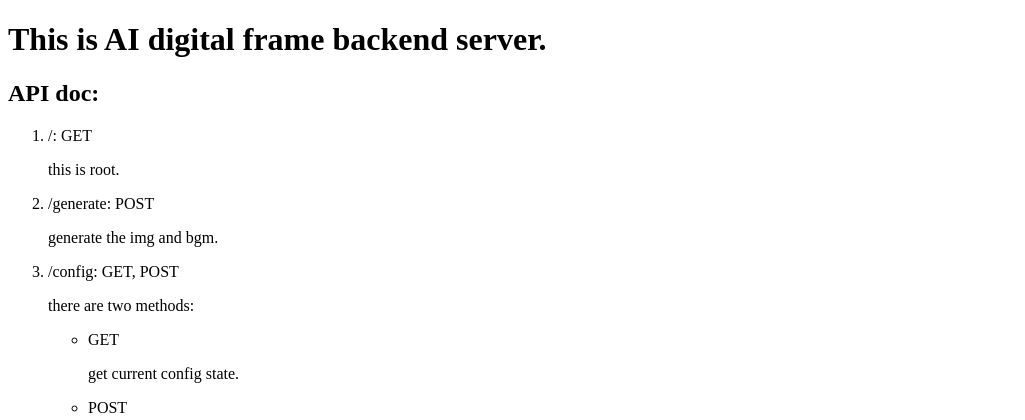
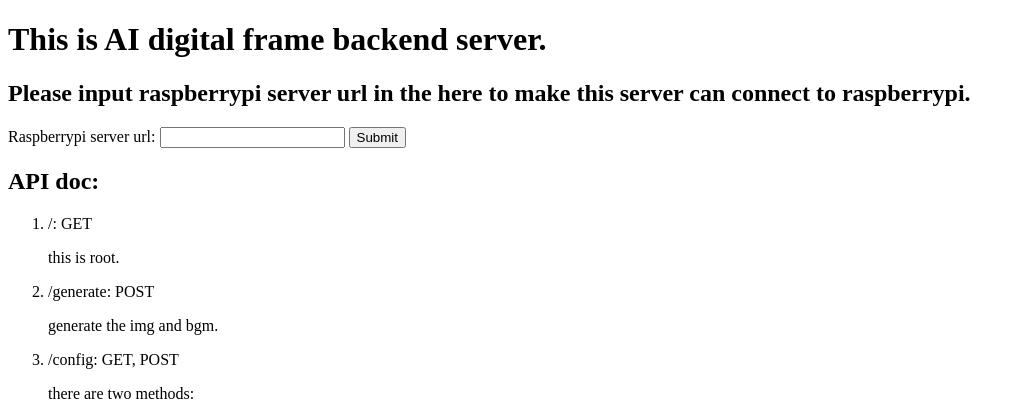
Before and after one commit to asadfgglie/AI-digital-frame, a Flask app: template templates/index.html in a window 1280 px wide. Shown: the top 420 px of the page, without its empty margins (0-1025 px from the left). Run offline with Flask 3, Linux system fonts and the light colour scheme; the template is opened without the code that fills it, so the values that code supplies are empty; parts of the project's set-up code (start-up, migrations or seed data) failed here and were passed over; some libraries are stand-ins or nearby versions.

Commit message:
add call raspberrypi to post img

```diff
--- a/app.py
+++ b/app.py
@@ -1,5 +1,4 @@
 import argparse
-import json
 import os.path
 
 parser = argparse.ArgumentParser(
@@ -43,7 +42,7 @@ import asyncio
 import base64
 from PIL import Image
 
-from flask import Flask, request, jsonify, render_template, Response
+from flask import Flask, request, jsonify, render_template
 
 import util
 import line
@@ -53,7 +52,7 @@ app = Flask(__name__)
 
 @app.route('/')
 def index():
-    return render_template('index.html')
+    return render_template('index.html', raspberrypi_url=str(util.config['raspberrypi_server']))
 
 @app.route('/config', methods=['GET', 'POST'])
 def config():
@@ -65,6 +64,11 @@ def config():
             args.update(request.json)
         util.save_config(args)
         return jsonify(util.config)
+
+@app.route('/raspberrypi_url', methods=['POST'])
+def raspberrypi_url():
+    util.save_config("raspberrypi_server", request.values['raspberrypi_url'])
+    return render_template('index.html', raspberrypi_url=util.config['raspberrypi_server'])
 
 @app.route('/generate', methods=['POST'])
 def generate():
--- a/config.json
+++ b/config.json
@@ -56,5 +56,5 @@
       "image_prompt": "All people are cute anime style girls who has long, and curled hair, and fluffy, fat fox tail, gold eyes. And their also ware Qipao as uniform. "
     }
   },
-  "raspberrypi_server": ""
+  "raspberrypi_server": null
 }
--- a/templates/index.html
+++ b/templates/index.html
@@ -6,6 +6,15 @@
     </head>
     <body>
         <h1>This is AI digital frame backend server.</h1>
+        <h2>Please input raspberrypi server url in the here to make this server can connect to raspberrypi.</h2>
+        <form action={{url_for('raspberrypi_url')}} method="post">
+          <label for="raspberrypi_url">Raspberrypi server url:</label>
+          <input type="url" id="raspberrypi_url" name="raspberrypi_url">
+          <input type="submit" value="Submit">
+        </form>
+        {% if raspberrypi_url != undefined %}
+        <h2>Raspberrypi server url: {{ raspberrypi_url }}</h2>
+        {% endif %}
         <h2>API doc:</h2>
         <ol>
           <li>/: GET</li>
```
Also changed, not shown: line.py (+19 -9 lines).
